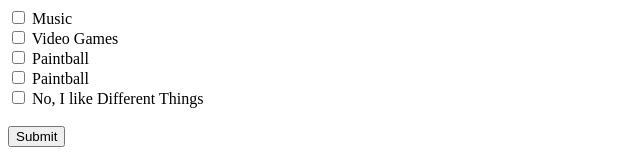
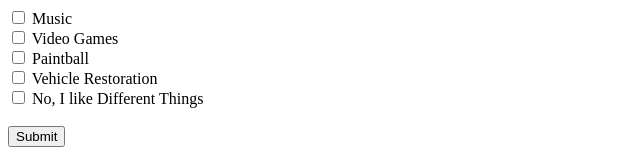
Before and after one commit to JoeEchegaray/Week7Website, a plain HTML site: page index.html in a window 1280 px wide. Shown: the part 1341-1493 px from the top of the page, 0-640 px from the left. Drawn offline with Linux system fonts and the light colour scheme.

Commit message:
Fixed Wrong Label

```diff
--- a/index.html
+++ b/index.html
@@ -54,7 +54,7 @@
                 <input type="checkbox" id="Paintball" name="Paintball" value="Paintball">
                 <label for="paintball"> Paintball</label><br>
                 <input type="checkbox" id="Vehicle Restoration" name="Vehicle Restoration" value="Vehicle Restoration">
-                <label for="Vehicle Restoration"> Paintball</label><br>
+                <label for="Vehicle Restoration"> Vehicle Restoration</label><br>
                 <input type="checkbox" id="Other" name="Other" value="Other">
                 <label for="Other"> No, I like Different Things</label><br><br>
                 <input type="submit" value="Submit">
```
